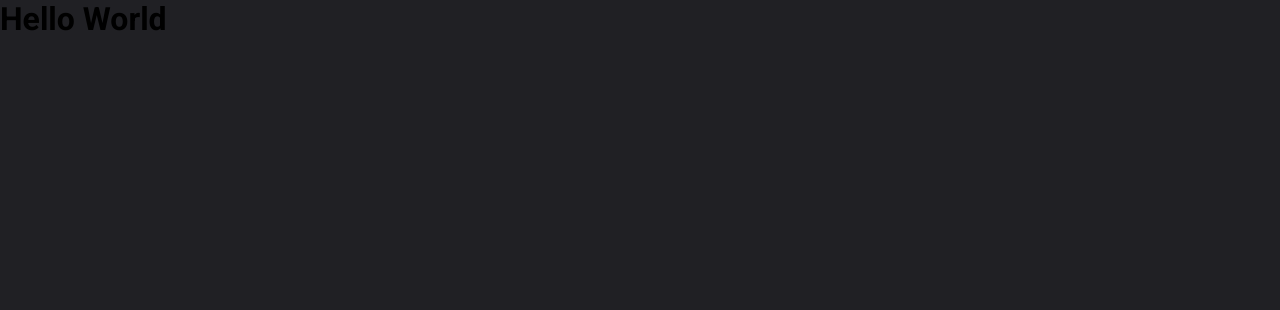
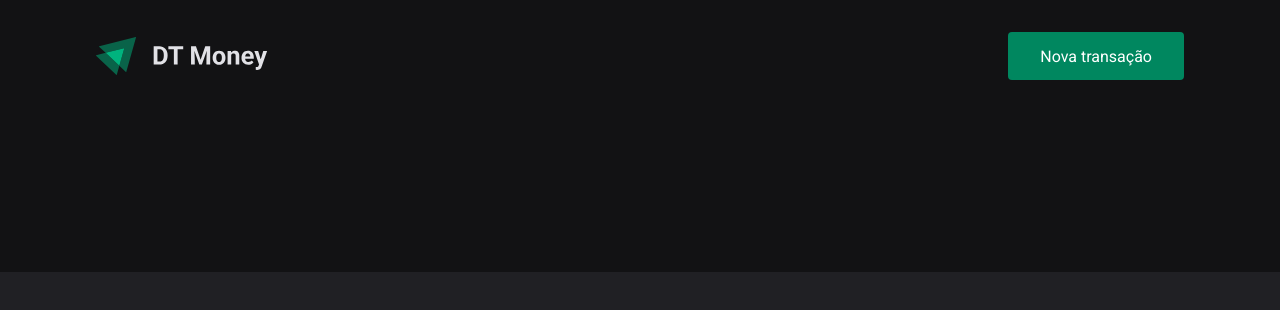
Before and after one commit to txr-nicole/dtmoney, a React (Create React App) app: page / in a window 1280 px wide. Shown: the top 310 px of the page. Built offline with nearby package versions, Linux system fonts and the light colour scheme.

Commit message:
💄 add header component to the application

```diff
--- a/src/App.tsx
+++ b/src/App.tsx
@@ -1,10 +1,11 @@
+import { Header } from "./components/Header";
 import { GlobalStyle } from "./styles/global";
 
 export function App() {
   return (
-    <div className="App">
+    <>
       <GlobalStyle/>
-      <h1>Hello World</h1>
-    </div>
+      <Header/>
+    </>
   );
 }
```
